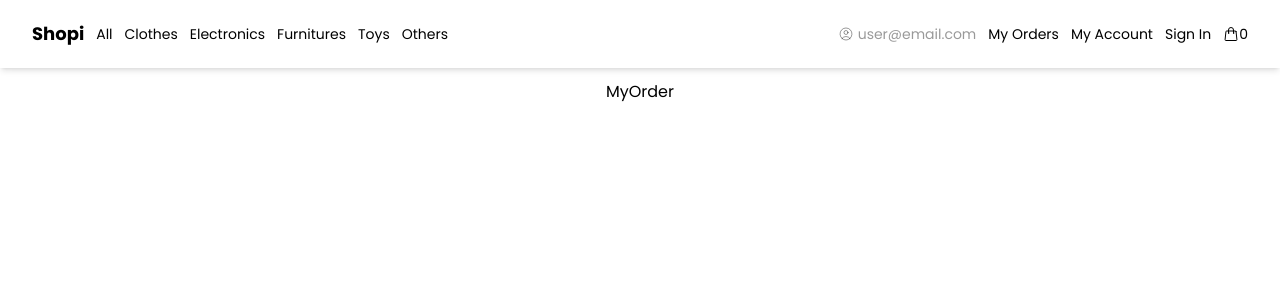
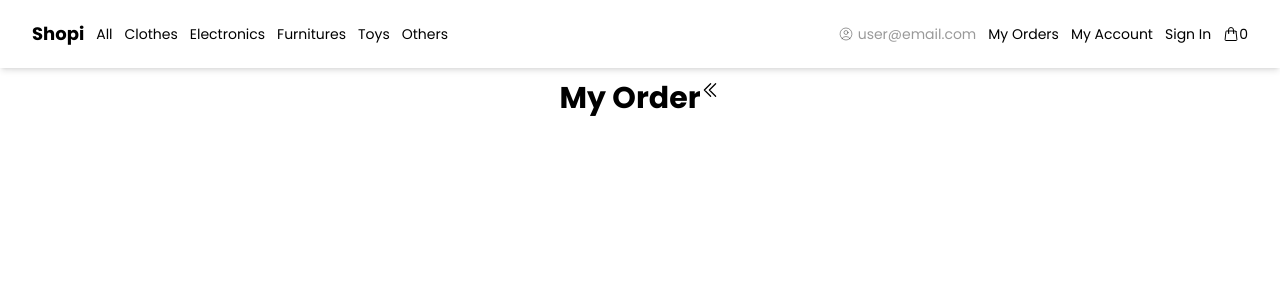
Before and after one commit to Jahiker/Shopi-platizi-shop, a React (Vite) app: page /my-order in a window 1280 px wide. Shown: the top 300 px of the page. Built offline with nearby package versions, Linux system fonts and the light colour scheme.

Commit message:
[add] my orders list styles and back button

```diff
--- a/src/components/MiniCartAside/index.jsx
+++ b/src/components/MiniCartAside/index.jsx
@@ -22,7 +22,7 @@ const MiniCartAside = () => {
   const handleCreateOrder = () => {
     const orderToAdd = {
       id: Date.now(),
-      date: Date.now('D M Y'),
+      date: new Date(Date.now()).toLocaleDateString(),
       products: context.cartProducts,
       countProducts: context.count,
       total: totalPrice(context.cartProducts)
--- a/src/pages/MyOrder/index.jsx
+++ b/src/pages/MyOrder/index.jsx
@@ -1,4 +1,7 @@
 import { useContext } from 'react'
+import { Link } from 'react-router-dom'
+import { ChevronDoubleLeftIcon } from '@heroicons/react/24/outline'
+
 import CartItem from '../../components/CartItem'
 import { CartContext } from '../../context'
 
@@ -9,10 +12,15 @@ const MyOrder = () => {
 
   return (
     <div>
-      <h1>MyOrder</h1>
+      <div className='flex justify-between items-start'>
+        <h1 className='mb-4 text-3xl font-bold'>My Order</h1>
+        <Link to='/my-orders/'>
+          <ChevronDoubleLeftIcon className='w-5 h-5 text-black' />
+        </Link>
+      </div>
       {order.slice(-1)[0] && (
         <div className='w-[50%] p-6 m-auto flex flex-col gap-4'>
-          {order.slice(-1)[0].products?.map(product => (
+          {order.slice(-1)[0].products?.map((product) => (
             <CartItem key={product.id} product={product} />
           ))}
         </div>
--- a/src/pages/MyOrders/index.jsx
+++ b/src/pages/MyOrders/index.jsx
@@ -1,4 +1,6 @@
 import { useContext } from 'react'
+import { ChevronDoubleLeftIcon } from '@heroicons/react/24/outline'
+import { Link } from 'react-router-dom'
 
 import OrdersCard from '../../components/OrdersCard/OrdersCard'
 
@@ -8,10 +10,15 @@ const MyOrders = () => {
   const { order } = useContext(CartContext)
   return (
     <div className='w-full p-6'>
-      <h1 className='mb-4 text-3xl font-bold'>My Orders</h1>
-      <div>
+      <div className='flex justify-between items-start'>
+        <h1 className='mb-4 text-3xl font-bold'>My Orders</h1>
+        <Link to='/'>
+          <ChevronDoubleLeftIcon className='w-5 h-5 text-black' />
+        </Link>
+      </div>
+      <div className='flex flex-col gap-5'>
         {order?.map(item => (
-          <OrdersCard key={item.date} order={item} />
+          <OrdersCard key={item.id} order={item} />
         ))}
       </div>
     </div>
```
